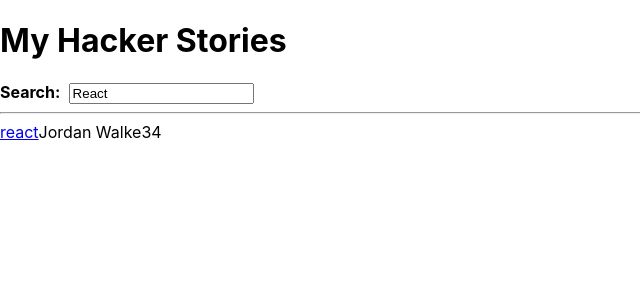
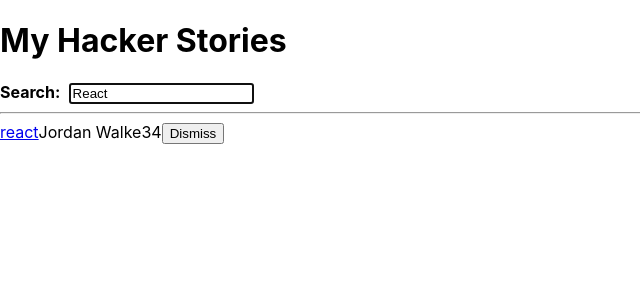
Before and after one commit to mccollumn/hacker-stories, a React (Create React App) app: page / in a window 1280 px wide. Shown: the top 300 px of the page, without its empty margins (0-640 px from the left). Built offline with nearby package versions, Linux system fonts and the light colour scheme.

Commit message:
Asynchronous data and conditional rendering

```diff
--- a/src/App.js
+++ b/src/App.js
@@ -1,19 +1,6 @@
 import React from "react";
 
-const useSemiPersistentState = (key, initialState) => {
-  const [value, setValue] = React.useState(
-    localStorage.getItem(key) || initialState
-  );
-
-  React.useEffect(() => {
-    localStorage.setItem(key, value);
-  }, [value, key]);
-
-  return [value, setValue];
-};
-
-const App = () => {
-  const stories = [
+const initialStories = [
   {
     title: "react",
     url: "https://reactjs.org",
@@ -32,7 +19,47 @@
   },
 ];
 
+const getAsyncStories = () =>
+  new Promise((resolve) =>
+    setTimeout(() => resolve({ data: { stories: initialStories } }), 2000)
+  );
+
+const useSemiPersistentState = (key, initialState) => {
+  const [value, setValue] = React.useState(
+    localStorage.getItem(key) || initialState
+  );
+
+  React.useEffect(() => {
+    localStorage.setItem(key, value);
+  }, [value, key]);
+
+  return [value, setValue];
+};
+
+const App = () => {
   const [searchTerm, setSearchTerm] = useSemiPersistentState("search", "React");
+
+  const [stories, setStories] = React.useState([]);
+  const [isLoading, setIsLoading] = React.useState(false);
+  const [isError, setIsError] = React.useState(false);
+
+  React.useEffect(() => {
+    setIsLoading(true);
+
+    getAsyncStories()
+      .then((result) => {
+        setStories(result.data.stories);
+        setIsLoading(false);
+      })
+      .catch(() => setIsError(true));
+  }, []);
+
+  const handleRemoveStory = (item) => {
+    const newStories = stories.filter(
+      (story) => item.objectID !== story.objectID
+    );
+    setStories(newStories);
+  };
 
   const handleSearch = (event) => {
     setSearchTerm(event.target.value);
@@ -49,6 +76,7 @@
       <InputWithLabel
         id="searh"
         value={searchTerm}
+        isFocused
         onInputChange={handleSearch}
       >
         <strong>Search: </strong>
@@ -56,30 +84,54 @@
 
       <hr />
 
-      <List list={searchedStories} />
+      {isError && <p>Something went wrong...</p>}
+
+      {isLoading ? (
+        <p>Loading...</p>
+      ) : (
+        <List list={searchedStories} onRemoveItem={handleRemoveStory} />
+      )}
     </div>
   );
 };
 
 const InputWithLabel = ({
   id,
-  label,
   value,
   type = "text",
   onInputChange,
+  isFocused,
   children,
-}) => (
+}) => {
+  const inputRef = React.useRef();
+
+  React.useEffect(() => {
+    if (isFocused && inputRef.current) {
+      inputRef.current.focus();
+    }
+  }, [isFocused]);
+
+  return (
     <>
       <label htmlFor={id}>{children}</label>
       &nbsp;
-    <input id={id} type={type} value={value} onChange={onInputChange} />
+      <input
+        ref={inputRef}
+        id={id}
+        type={type}
+        value={value}
+        onChange={onInputChange}
+      />
     </>
   );
+};
 
-const List = ({ list }) =>
-  list.map((item) => <Item key={item.objectID} item={item} />);
+const List = ({ list, onRemoveItem }) =>
+  list.map((item) => (
+    <Item key={item.objectID} item={item} onRemoveItem={onRemoveItem} />
+  ));
 
-const Item = ({ item }) => (
+const Item = ({ item, onRemoveItem }) => (
   <div>
     <span>
       <a href={item.url}>{item.title}</a>
@@ -87,6 +139,11 @@
     <span>{item.author}</span>
     <span>{item.num_comments}</span>
     <span>{item.points}</span>
+    <span>
+      <button type="button" onClick={() => onRemoveItem(item)}>
+        Dismiss
+      </button>
+    </span>
   </div>
 );
 
```
Lines whose indentation alone changed are shown as unchanged.
